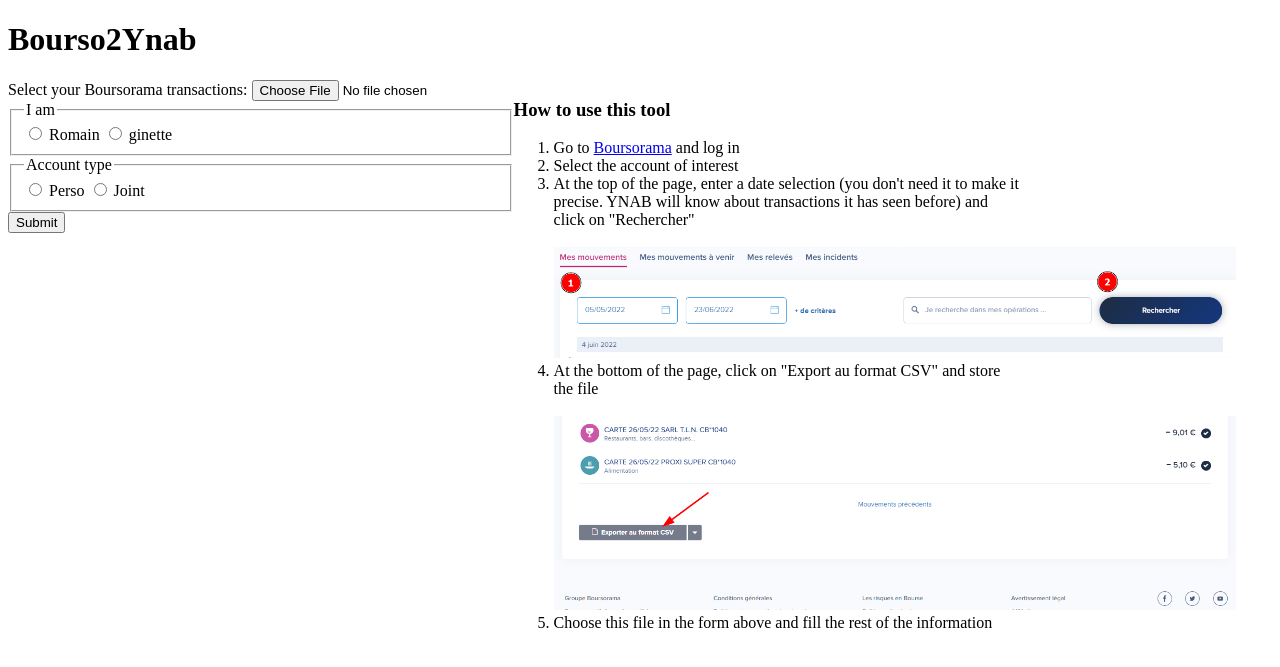
After one commit to RomainSabathe/bourso2ynab, a Flask app: template app/templates/submit_csv.html in a window 1280 px wide. The commit adds this page. Shown: the top 667 px of the page. Run offline with Flask 2, Linux system fonts and the light colour scheme; the template is opened without the code that fills it, so the values that code supplies are empty.

Commit message:
Using templates

```diff
--- a/app/__init__.py
+++ b/app/__init__.py
@@ -23,13 +23,13 @@ def create_app(test_config=None):
     except OSError:
         pass
 
-    @app.route("/", methods=["GET", "POST"])
+    @app.route("/", methods=["GET"])
     def main():
-        return render_template("base.html")
+        return render_template("submit_csv.html")
 
-    @app.route("/csv/upload")
+    @app.route("/csv/upload", methods=["POST"])
     def upload_csv():
-        return render_template("base.html")
+        return render_template("review_transactions.html")
 
         # if request.method == "POST":
         #     if request.form["form_type"] == "transactions_upload":
--- /dev/null
+++ b/app/templates/submit_csv.html
@@ -0,0 +1,96 @@
+{% extends 'base.html' %}
+
+{% block left_side %}
+
+<form
+  action="{{ url_for('upload_csv') }}"
+  method="post"
+  enctype="multipart/form-data"
+>
+  <label for="input-file">Select your Boursorama transactions:</label>
+  <input
+    type="file"
+    id="transactions-file-upload-button"
+    name="transactions-file"
+    required
+  />
+
+  <fieldset id="username-selection-box">
+    <legend>I am</legend>
+    <label for="romain">
+      <input
+        type="radio"
+        id="romain-username-radio"
+        name="username"
+        value="romain"
+      />
+      Romain
+    </label>
+    <label for="ginette">
+      <input
+        type="radio"
+        id="ginette-username-radio"
+        name="username"
+        value="ginette"
+      />
+      ginette
+    </label>
+  </fieldset>
+
+  <fieldset id="account-type-selection-box">
+    <legend>Account type</legend>
+    <label for="perso">
+      <input
+        type="radio"
+        id="perso-account-type-radio"
+        name="account-type"
+        value="perso"
+      />
+      Perso
+    </label>
+    <label for="joint">
+      <input
+        type="radio"
+        id="joint-account-type-radio"
+        name="account-type"
+        value="joint"
+      />
+      Joint
+    </label>
+  </fieldset>
+
+  <input id="submit-csv-button" type="submit" />
+</form>
+
+{% endblock %} {% block right_side %}
+
+<h3>How to use this tool</h3>
+
+<ol>
+  <li>
+    Go to
+    <a href="https://clients.boursorama.com/connexion">Boursorama</a>
+    and log in
+  </li>
+  <li>Select the account of interest</li>
+  <li>
+    At the top of the page, enter a date selection (you don't need it to make it
+    precise. YNAB will know about transactions it has seen before) and click on
+    "Rechercher" <br />
+    <br />
+    <img src={{ url_for('static', filename='date_range_example.png') }}
+    width="682px" />
+  </li>
+  <li>
+    At the bottom of the page, click on "Export au format CSV" and store the
+    file <br />
+    <br />
+    <img src={{ url_for('static', filename='export_csv_example.png') }}
+    width="682px" />
+  </li>
+  <li>
+    Choose this file in the form above and fill the rest of the information
+  </li>
+</ol>
+
+{% endblock %}
```
Also changed, not shown: app/templates/base.html (+2 -116 lines), app/templates/review_transactions.html (added, +9 -0 lines), tests/app/functional_test.py (+0 -4 lines), tests/app/test_app.py (+4 -3 lines), app/templates/confirmation.html (added).
